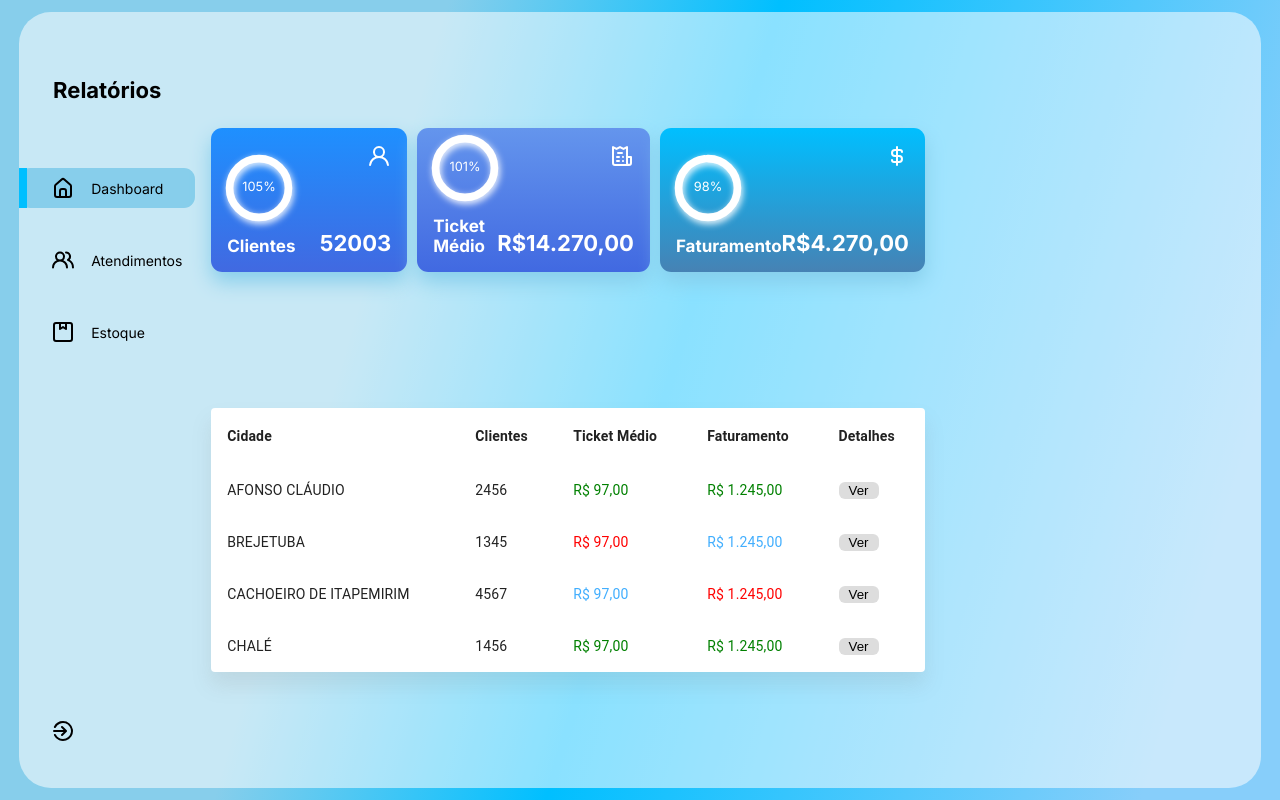
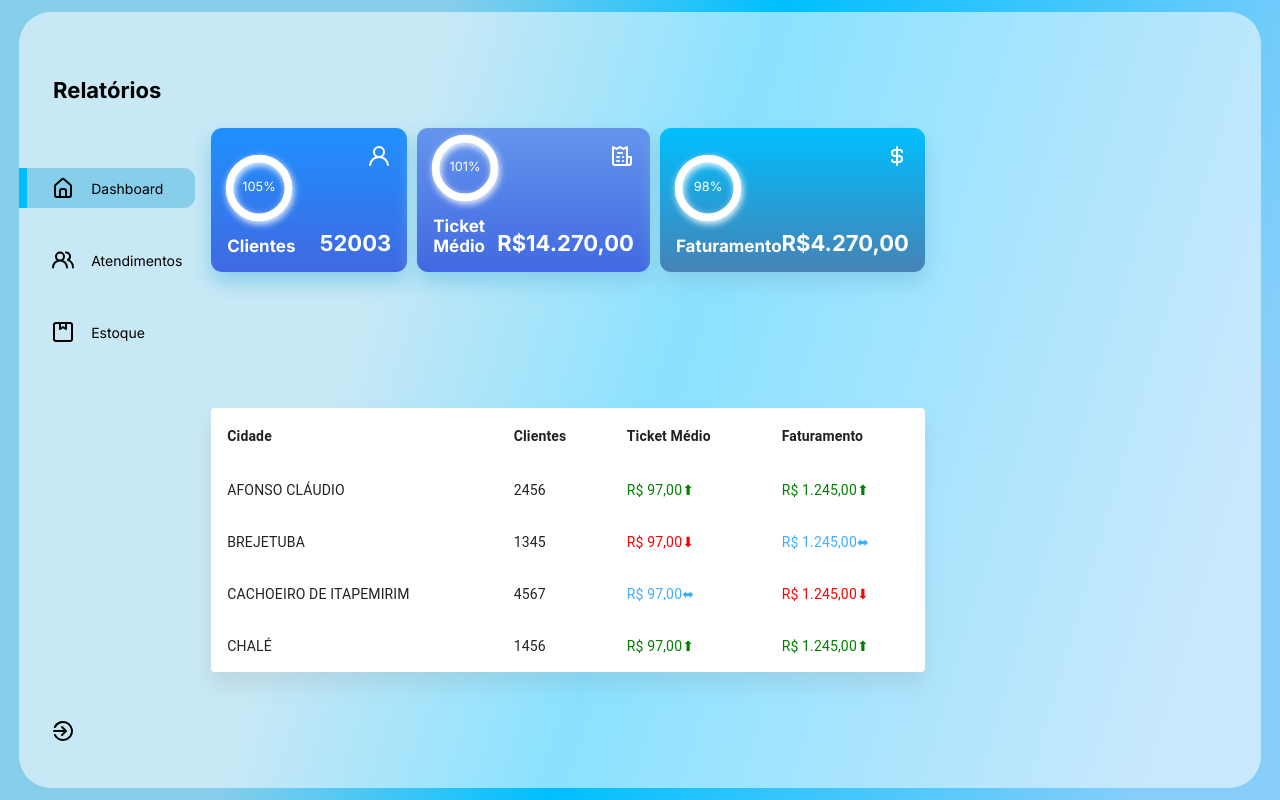
Before and after one commit to wess-os/sistema-relatorios, a React (Create React App) app: page / in a window 1280 px wide. Built offline with nearby package versions, Linux system fonts and the light colour scheme; the HTML template or start-up script is replaced by a standard one.

Commit message:
Adicionando caracteres de crescimento

```diff
--- a/src/components/Table/Table.jsx
+++ b/src/components/Table/Table.jsx
@@ -22,17 +22,22 @@ const rows = [
 const makeStyle = (atual, anterior) => {
 
   let textColor;
+  let direction;
 
   if (atual > anterior) {
     textColor = 'green';
+    direction = 'up';
   } else if (atual < anterior) {
     textColor = 'red';
+    direction = 'down';
   } else {
     textColor = '#41AEFE';
+    direction = '';
   }
 
   return {
-    color: textColor
+    color: textColor,
+    direction: direction
   };
 };
 
@@ -51,7 +56,6 @@ export default function BasicTable() {
               <TableCell align="left">Clientes</TableCell>
               <TableCell align="left">Ticket Médio</TableCell>
               <TableCell align="left">Faturamento</TableCell>
-              <TableCell align="left">Detalhes</TableCell>
             </TableRow>
           </TableHead>
           <TableBody style={{ color: "white" }}>
@@ -64,11 +68,18 @@ export default function BasicTable() {
                   {row.cidade}
                 </TableCell>
                 <TableCell align="left">{row.clientes}</TableCell>
-                <TableCell align="left" className="ticket" style={makeStyle(row.ticket, row.oldTicket)}>{formatCurrency(row.ticket)}</TableCell>
+                <TableCell align="left" className="ticket" style={makeStyle(row.ticket, row.oldTicket)}>
+                  {formatCurrency(row.ticket)}
+                  {/* Renderizando a seta aqui */}
+                  {makeStyle(row.ticket, row.oldTicket).direction === 'up'? '⬆' : makeStyle(row.ticket, row.oldTicket).direction === 'down'? '⬇' : '⬌'}
+                </TableCell>
                 <TableCell align="left">
-                  <span className="faturamento" style={makeStyle(row.faturamento, row.oldFaturamento)}>{formatCurrency(row.faturamento)}</span>
+                  <span className="faturamento" style={makeStyle(row.faturamento, row.oldFaturamento)}>
+                    {formatCurrency(row.faturamento)}
+                    {/* Renderizando a seta aqui */}
+                    {makeStyle(row.faturamento, row.oldFaturamento).direction === 'up'? '⬆' : makeStyle(row.faturamento, row.oldFaturamento).direction === 'down'? '⬇' : '⬌'}
+                  </span>
                 </TableCell>
-                <TableCell align="left" className="detalhes"><button className="buttonDetalhes">Ver</button></TableCell>
               </TableRow>
             ))}
           </TableBody>
```
